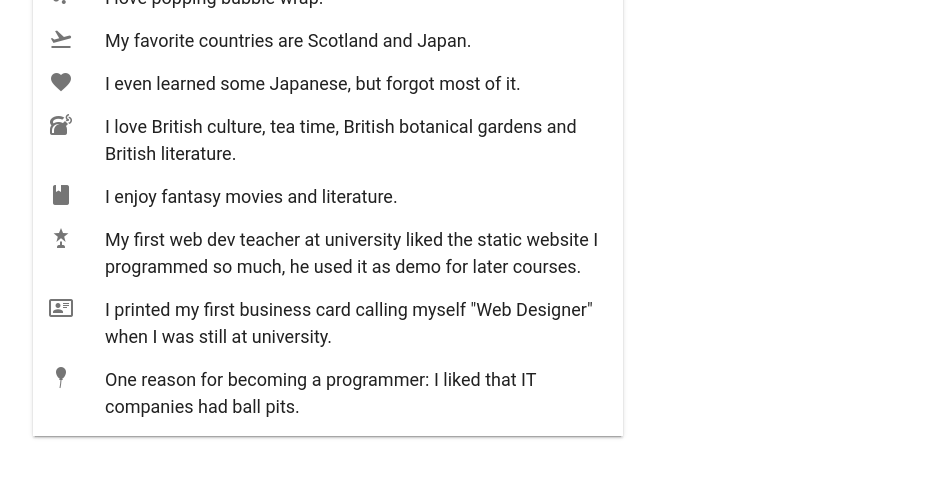
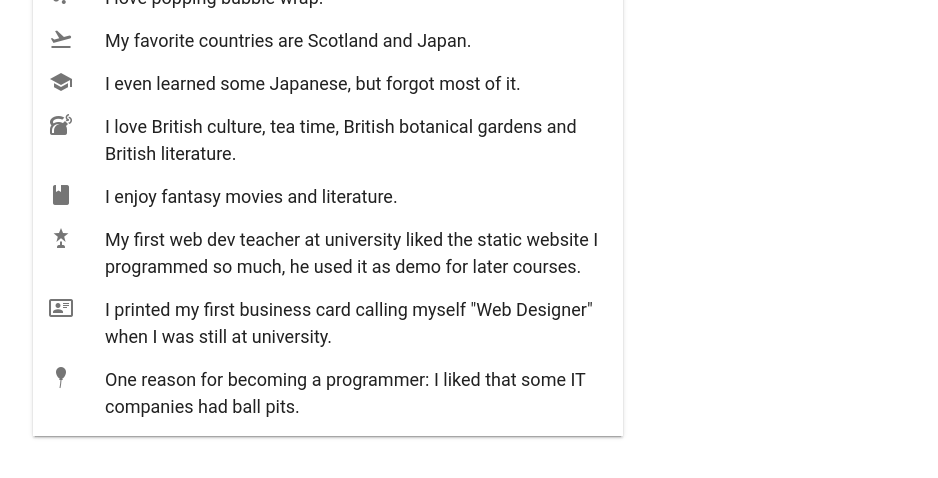
Before and after one commit to Programina/2021-portfolio, a Vue app: page /about in a window 1280 px wide. Shown: the part 2433-2911 px from the top of the page, without its empty margins (312-1250 px from the left). Built offline with nearby package versions, Linux system fonts and the light colour scheme; a web font is replaced by a local one.

Commit message:
updated about page

```diff
--- a/src/views/mainmenu/About.vue
+++ b/src/views/mainmenu/About.vue
@@ -158,7 +158,7 @@
 
               <v-list-item>
                 <v-list-item-icon>
-                  <v-icon v-text="'mdi-heart'"></v-icon>
+                  <v-icon v-text="'mdi-school'"></v-icon>
                 </v-list-item-icon>
                 <v-list-item-content>
                  I even learned some Japanese, but forgot most of it.
@@ -209,7 +209,7 @@
                   <v-icon v-text="'mdi-balloon'"></v-icon>
                 </v-list-item-icon>
                 <v-list-item-content
-                  >One reason for becoming a programmer: I liked that IT
+                  >One reason for becoming a programmer: I liked that some IT
                   companies had ball pits.
                 </v-list-item-content>
               </v-list-item>
```
